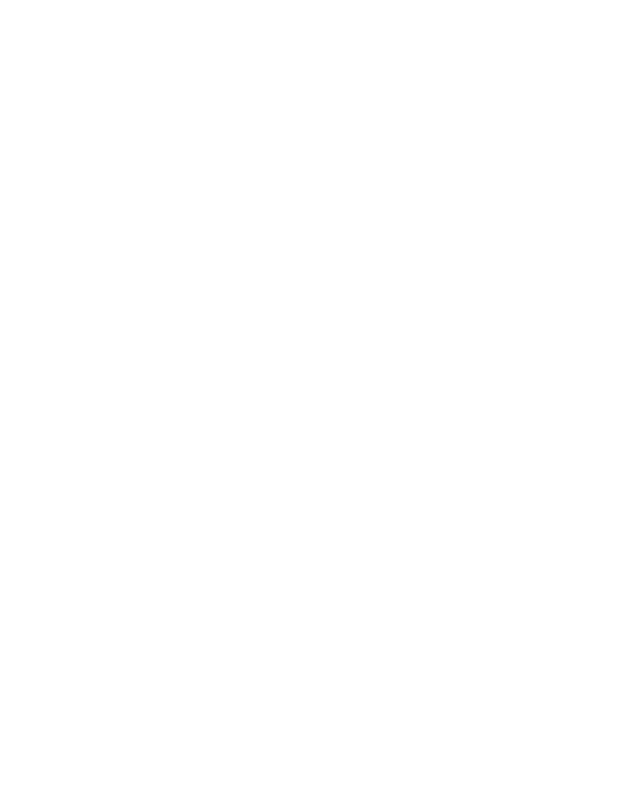
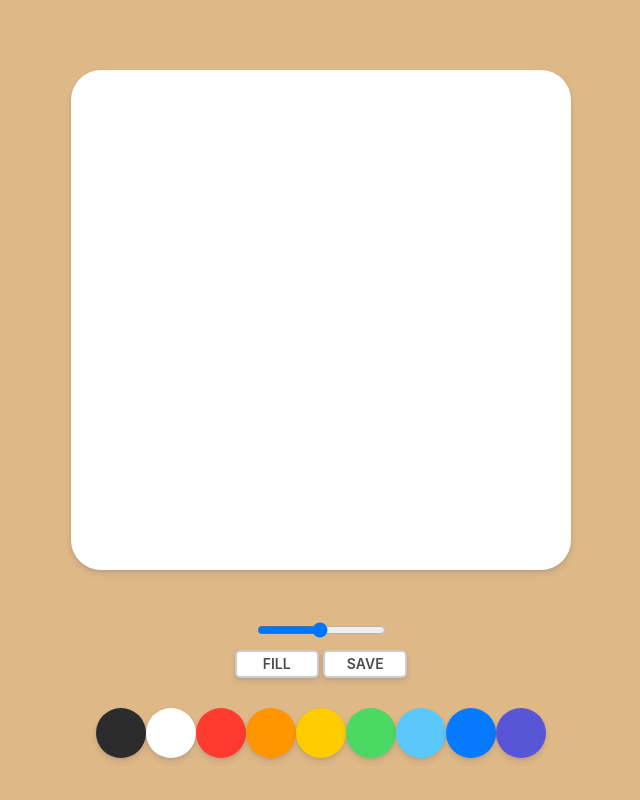
Before and after one commit to josj219/paintjs, a plain HTML site: page index.html in a window 1280 px wide. Shown: the whole page, without its empty margins (319-959 px from the left). Drawn offline with Linux system fonts and the light colour scheme.

Commit message:
css finish

```diff
--- a/index.html
+++ b/index.html
@@ -10,8 +10,13 @@
   <body>
     <canvas id="jsCanvas" class="canvas"></canvas>
     <div class="controls">
-        <div class="controls__colors">
-            <div class="controls__color" style="background-color: #2c2c2c;"></div>
+        <div class="controls__range"><input type="range" id="jsRange" min="0.1" max="5" value="2.5" step="0.1"></div>
+        <div class="controls__btns">
+            <button id="josMode">Fill</button>
+            <button id="jsSave">Save</button>
+        </div>
+        <div class="controls__colors" id="jsColors">
+            <div class="controls__color" style="background-color:#2c2c2c"></div>
             <div class="controls__color" style="background-color: white;"></div>
             <div class="controls__color" style="background-color: #FF3B30;"></div>
             <div class="controls__color" style="background-color:#FF9500;"></div>
--- /dev/null
+++ b/reset.css
@@ -0,0 +1,44 @@
+
+html, body, div, span, applet, object, iframe,
+h1, h2, h3, h4, h5, h6, p, blockquote, pre,
+a, abbr, acronym, address, big, cite, code,
+del, dfn, em, img, ins, kbd, q, s, samp,
+small, strike, strong, sub, sup, tt, var,
+b, u, i, center,
+dl, dt, dd, ol, ul, li,
+fieldset, form, label, legend,
+table, caption, tbody, tfoot, thead, tr, th, td,
+article, aside, canvas, details, embed,
+figure, figcaption, footer, header, hgroup,
+menu, nav, output, ruby, section, summary,
+time, mark, audio, video {
+	margin: 0;
+	padding: 0;
+	border: 0;
+	font-size: 100%;
+	font: inherit;
+	vertical-align: baseline;
+}
+/* HTML5 display-role reset for older browsers */
+article, aside, details, figcaption, figure,
+footer, header, hgroup, menu, nav, section {
+	display: block;
+}
+body {
+	line-height: 1;
+}
+ol, ul {
+	list-style: none;
+}
+blockquote, q {
+	quotes: none;
+}
+blockquote:before, blockquote:after,
+q:before, q:after {
+	content: '';
+	content: none;
+}
+table {
+	border-collapse: collapse;
+	border-spacing: 0;
+}
--- a/styles.css
+++ b/styles.css
@@ -0,0 +1,66 @@
+@import "reset.css";
+
+body {
+    background-color: burlywood;
+    font-family: -apple-system, BlinkMacSystemFont, "Segoe UI", Roboto, Oxygen,
+      Ubuntu, Cantarell, "Open Sans", "Helvetica Neue", sans-serif;
+    display: flex;
+    flex-direction: column;
+    align-items: center;
+    padding-top: 70px;
+  }
+
+ .canvas{
+    width:500px;
+    height:500px;
+    background-color: white;
+    border-radius: 30px;
+    box-shadow: 0 4px 6px rgba(50, 50, 93, 0.11), 0 1px 3px rgba(0, 0, 0, 0.08);
+  }
+
+.controls{
+    margin-top:50px;
+    display:flex;
+    flex-direction: column;
+    align-items: center;
+}
+
+.controls .controls__btns{
+    margin-bottom: 30px;
+}
+
+.controls .controls__btns button{
+    all:unset;
+    cursor: pointer;
+    background-color: white;
+    margin-top:10px;
+    padding: 5px 0px;
+    width: 80px;
+    text-align: center;
+    border-radius: 5px;
+    box-shadow: 0 4px 6px rgba(50, 50, 93, 0.11), 0 1px 3px rgba(0, 0, 0, 0.08);
+    border: 2px solid rgba(0, 0, 0, 0.2);
+    color: rgba(0, 0, 0, 0.7);
+    text-transform: uppercase;
+    font-weight: 600;
+    font-size: 14px;
+}
+
+
+.controls__btns button:active {
+    transform: scale(0.95);
+
+}
+
+.controls .controls__colors{
+    display:flex;
+}
+
+
+.controls__colors .controls__color{
+    width:50px;
+    height:50px;
+    border-radius:25px;     /*가로세로 크기의 반*/
+    cursor: pointer;
+    box-shadow: 0 4px 6px rgba(50, 50, 93, 0.11), 0 1px 3px rgba(0, 0, 0, 0.08);
+}
```
